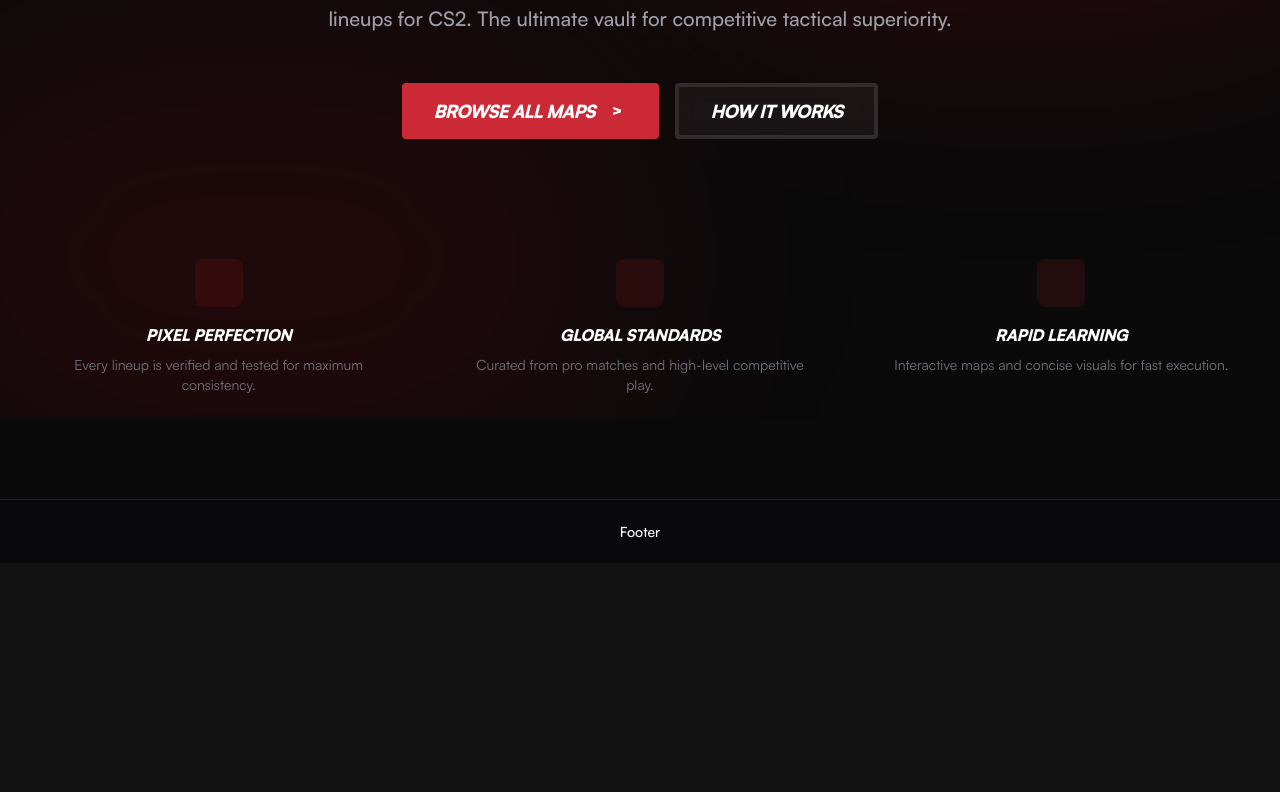
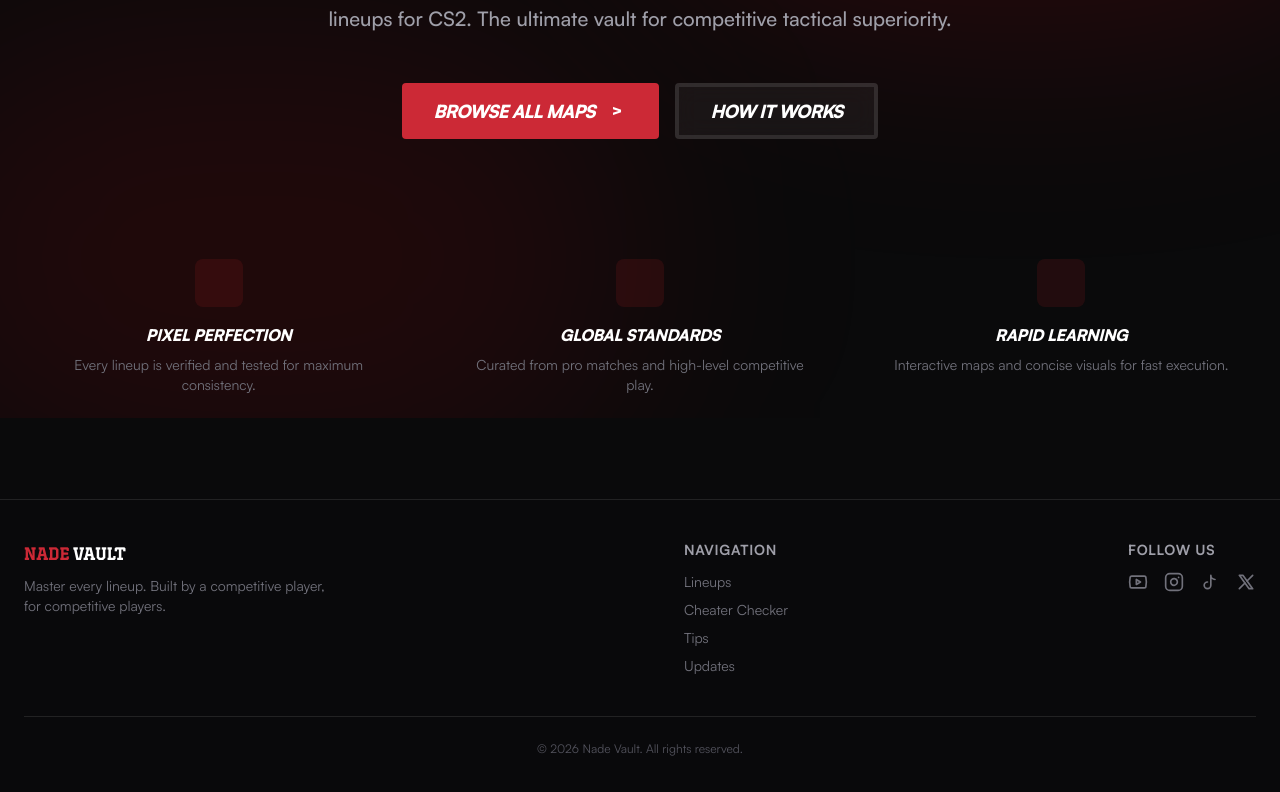
Before and after one commit to LeightonGuang/NadeVault, a Next.js app: page /home in a window 1280 px wide. Shown: the part 382-1174 px from the top of the page. Before the commit the page ends 945 px from the top, so only its background shows below. Built offline with nearby package versions, Linux system fonts and the light colour scheme.

Commit message:
feat: add social icons to footer

```diff
--- /dev/null
+++ b/assets/icons.tsx
@@ -0,0 +1,95 @@
+export const YoutubeLogoSvg = ({
+  props,
+}: {
+  props?: React.SVGProps<SVGSVGElement>;
+}) => {
+  return (
+    <svg
+      xmlns="http://www.w3.org/2000/svg"
+      width="20"
+      height="20"
+      viewBox="0 0 24 24"
+      fill="none"
+      stroke="currentColor"
+      strokeWidth="2"
+      strokeLinecap="round"
+      strokeLinejoin="round"
+      {...props}
+    >
+      <path d="M2.5 17a24.12 24.12 0 0 1 0-10 2 2 0 0 1 2-2h15a2 2 0 0 1 2 2 24.12 24.12 0 0 1 0 10 2 2 0 0 1-2 2h-15a2 2 0 0 1-2-2Z" />
+      <path d="m10 15 5-3-5-3z" />
+    </svg>
+  );
+};
+
+export const InstagramLogoSvg = ({
+  props,
+}: {
+  props?: React.SVGProps<SVGSVGElement>;
+}) => {
+  return (
+    <svg
+      xmlns="http://www.w3.org/2000/svg"
+      width="20"
+      height="20"
+      viewBox="0 0 24 24"
+      fill="none"
+      stroke="currentColor"
+      strokeWidth="2"
+      strokeLinecap="round"
+      strokeLinejoin="round"
+      {...props}
+    >
+      <rect width="20" height="20" x="2" y="2" rx="5" ry="5" />
+      <path d="M16 11.37A4 4 0 1 1 12.63 8 4 4 0 0 1 16 11.37z" />
+      <line x1="17.5" x2="17.51" y1="6.5" y2="6.5" />
+    </svg>
+  );
+};
+
+export const TiktokLogoSvg = ({
+  props,
+}: {
+  props?: React.SVGProps<SVGSVGElement>;
+}) => {
+  return (
+    <svg
+      xmlns="http://www.w3.org/2000/svg"
+      width="20"
+      height="20"
+      viewBox="0 0 24 24"
+      fill="none"
+      stroke="currentColor"
+      strokeWidth="2"
+      strokeLinecap="round"
+      strokeLinejoin="round"
+      {...props}
+    >
+      <path d="M9 12a4 4 0 1 0 4 4V4a5 5 0 0 0 5 5" />
+    </svg>
+  );
+};
+
+export const XLogoSvg = ({
+  props,
+}: {
+  props?: React.SVGProps<SVGSVGElement>;
+}) => {
+  return (
+    <svg
+      xmlns="http://www.w3.org/2000/svg"
+      width="20"
+      height="20"
+      viewBox="0 0 24 24"
+      fill="none"
+      stroke="currentColor"
+      strokeWidth="2"
+      strokeLinecap="round"
+      strokeLinejoin="round"
+      {...props}
+    >
+      <path d="M4 4l11.733 16h4.267l-11.733 -16z" />
+      <path d="M4 20l6.768 -6.768m2.46 -2.46l6.772 -6.772" />
+    </svg>
+  );
+};
--- a/components/Footer.tsx
+++ b/components/Footer.tsx
@@ -1,9 +1,106 @@
+import {
+  TiktokLogoSvg,
+  YoutubeLogoSvg,
+  InstagramLogoSvg,
+  XLogoSvg,
+} from "@/assets/icons";
+import Link from "next/link";
+import getNavItems from "@/utils/getNavItems";
+
 const Footer = () => {
+  const navLinks = getNavItems();
+
   return (
-    <footer className="h-16 w-full border-t border-white/10 bg-zinc-950">
-      <section className="flex h-full w-full items-center justify-center">
-        <p className="text-sm font-medium text-white">Footer</p>
-      </section>
+    <footer className="w-full border-t border-white/10 bg-zinc-950">
+      <div className="max-w-section-max-width mx-auto px-6 py-10">
+        <div className="flex flex-col gap-10 md:flex-row md:justify-between">
+          {/* Brand */}
+          <div>
+            <Link href="/home">
+              <h2 className="font-[hoover] text-lg font-black uppercase">
+                <span className="text-primary">Nade</span>{" "}
+                <span className="text-white">Vault</span>
+              </h2>
+            </Link>
+            <p className="mt-2 max-w-xs text-sm text-zinc-500">
+              Master every lineup. Built by a competitive player, for
+              competitive players.
+            </p>
+          </div>
+
+          {/* Navigation */}
+          <div>
+            <h3 className="mb-3 text-sm font-bold tracking-wider text-zinc-400 uppercase">
+              Navigation
+            </h3>
+            <ul className="space-y-2 text-sm">
+              {navLinks.map((link) => (
+                <li key={link.href}>
+                  <Link
+                    href={link.href}
+                    className="text-zinc-500 hover:text-white"
+                  >
+                    {link.label}
+                  </Link>
+                </li>
+              ))}
+            </ul>
+          </div>
+
+          {/* Socials */}
+          <div>
+            <h3 className="mb-3 text-sm font-bold tracking-wider text-zinc-400 uppercase">
+              Follow Us
+            </h3>
+            <div className="flex gap-4">
+              <a
+                href="https://youtube.com/@nadevault"
+                target="_blank"
+                rel="noopener noreferrer"
+                className="text-zinc-500 transition-colors hover:text-white"
+                aria-label="YouTube"
+              >
+                <YoutubeLogoSvg />
+              </a>
+              <a
+                href="https://instagram.com"
+                target="_blank"
+                rel="noopener noreferrer"
+                className="text-zinc-500 transition-colors hover:text-white"
+                aria-label="Instagram"
+              >
+                <InstagramLogoSvg />
+              </a>
+              <a
+                href="https://tiktok.com"
+                target="_blank"
+                rel="noopener noreferrer"
+                className="text-zinc-500 transition-colors hover:text-white"
+                aria-label="TikTok"
+              >
+                <TiktokLogoSvg />
+              </a>
+              <a
+                href="https://x.com/nadevault"
+                target="_blank"
+                rel="noopener noreferrer"
+                className="text-zinc-500 transition-colors hover:text-white"
+                aria-label="X"
+              >
+                <XLogoSvg />
+              </a>
+            </div>
+          </div>
+        </div>
+
+        <div className="mt-10 border-t border-white/10 pt-6 text-center text-xs text-zinc-600">
+          ©{" "}
+          {2026 === new Date().getFullYear()
+            ? new Date().getFullYear()
+            : `2026 - ${new Date().getFullYear()}`}{" "}
+          Nade Vault. All rights reserved.
+        </div>
+      </div>
     </footer>
   );
 };
```
